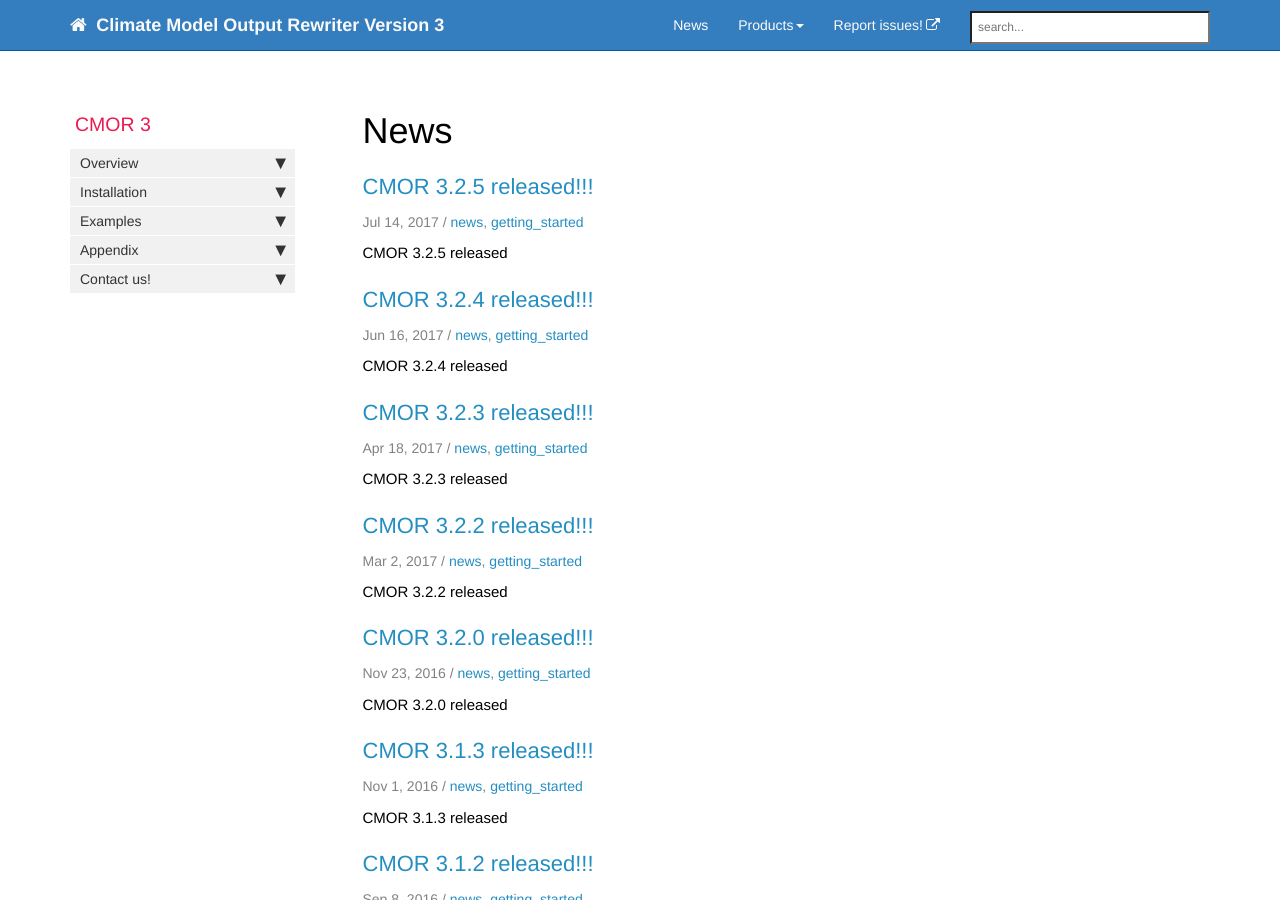
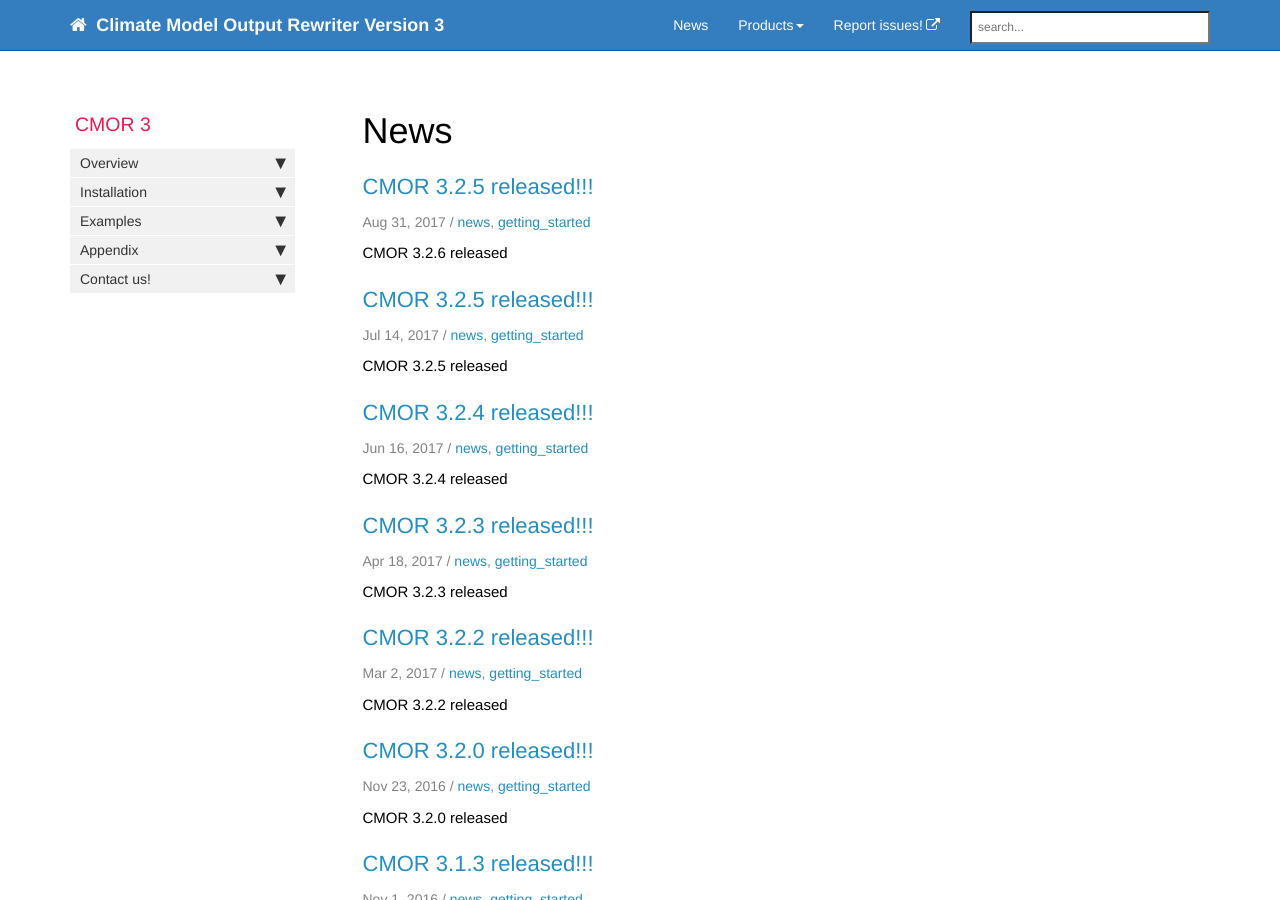
Before and after one commit to mauzey1/cmor3_documentation, a Jekyll site: the page built from news/news.html, in a window 1280 px wide and 900 px high. Built offline with Jekyll 4.4.1, drawn with Linux system fonts in a browser that asks for light colours; nearby versions of some CDN libraries; comment, search, counter and statistics services are not loaded.

Commit message:
update to CMOR 3.2.6

```diff
--- /dev/null
+++ b/_posts/2017-08-31-cmor3.md
@@ -0,0 +1,8 @@
+---
+title:  "CMOR 3.2.5 released!!!"
+published: true
+permalink: /cmor3/
+tags: [news, getting_started]
+---
+
+CMOR 3.2.6 released
```
Also changed, not shown: mydoc/mydoc_cmor3_conda.md (+1 -1 lines), 1 other file.
